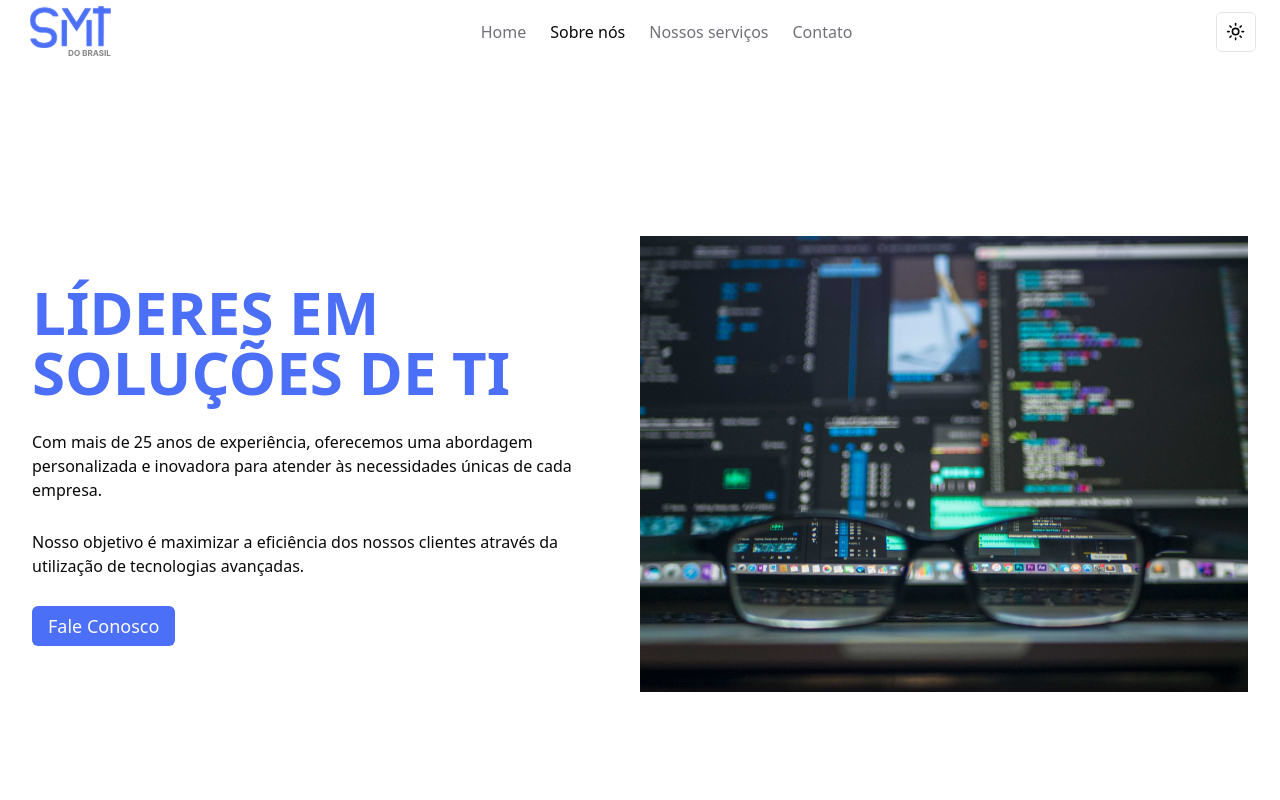
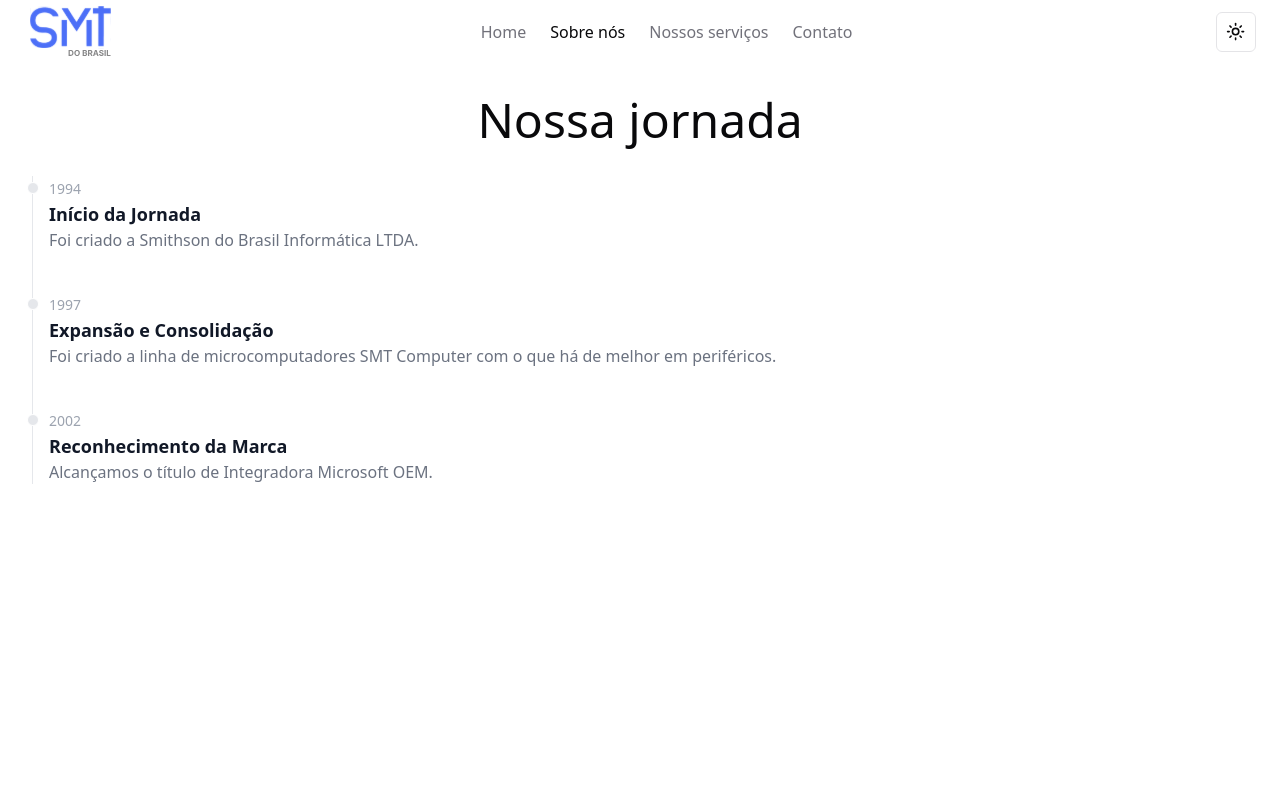
Before and after one commit to Smithson-do-Brasil/smithson-do-brasil, a React (Vite) app: page /about-us in a window 1280 px wide. Shown: the top 800 px of the page. Built offline with nearby package versions, Linux system fonts and the light colour scheme.

Commit message:
feat: create timeline in about us page

```diff
--- a/src/pages/AboutUs/components/cards.tsx
+++ b/src/pages/AboutUs/components/cards.tsx
@@ -9,7 +9,7 @@ export function Cards() {
   ]
 
   return (
-    <div className="container w-full">
+    <div className="w-full">
       <section className="grid grid-cols-1 gap-12 md:grid-cols-2 lg:grid-cols-4">
         {cards.map((card, index) => (
           <CardItem
--- a/src/pages/AboutUs/components/partners.tsx
+++ b/src/pages/AboutUs/components/partners.tsx
@@ -90,7 +90,7 @@ export function Partners() {
   ]
 
   return (
-    <section className="container my-20 flex flex-col items-center justify-center gap-8 lg:gap-20">
+    <section className="my-20 flex flex-col items-center justify-center gap-8 lg:gap-20">
       <h1 className="text-center text-2xl lg:text-4xl">
         Empresas que confiam no nosso trabalho
       </h1>
--- /dev/null
+++ b/src/pages/AboutUs/components/timeline-item.tsx
@@ -0,0 +1,22 @@
+interface TimelineItemProps {
+  year: number
+  title: string
+  description: string
+}
+
+export function TimelineItem({ year, title, description }: TimelineItemProps) {
+  return (
+    <li className="mb-10 ms-4">
+      <div className="absolute -start-1.5 mt-1.5 h-3 w-3 rounded-full border border-white bg-gray-200 dark:border-gray-900 dark:bg-gray-700"></div>
+      <time className="mb-1 text-sm font-normal leading-none text-gray-400 dark:text-gray-500">
+        {year}
+      </time>
+      <h3 className="text-lg font-semibold text-gray-900 dark:text-white">
+        {title}
+      </h3>
+      <p className="mb-4 text-base font-normal text-gray-500 dark:text-gray-400">
+        {description}
+      </p>
+    </li>
+  )
+}
--- /dev/null
+++ b/src/pages/AboutUs/components/timeline.tsx
@@ -0,0 +1,29 @@
+import { TimelineItem } from './timeline-item'
+
+export function Timeline() {
+  return (
+    <div className="space-y-8">
+      <h1 className="text-center text-5xl font-medium text-foreground">
+        Nossa jornada
+      </h1>
+      <ol className="relative mx-4 border-s border-gray-200 dark:border-gray-700 lg:mx-0">
+        <TimelineItem
+          year={1994}
+          title="Início da Jornada"
+          description="Foi criado a Smithson do Brasil Informática LTDA."
+        />
+        <TimelineItem
+          year={1997}
+          title="Expansão e Consolidação"
+          description="Foi criado a linha de microcomputadores SMT Computer com o que há de
+        melhor em periféricos."
+        />
+        <TimelineItem
+          year={2002}
+          title="Reconhecimento da Marca"
+          description="Alcançamos o título de Integradora Microsoft OEM."
+        />
+      </ol>
+    </div>
+  )
+}
--- a/src/pages/AboutUs/index.tsx
+++ b/src/pages/AboutUs/index.tsx
@@ -1,16 +1,14 @@
 import { Helmet } from 'react-helmet-async'
-import { Link } from 'react-router-dom'
-
-import { Button } from '@/components/ui/button'
 
 import { Cards } from './components/cards'
 import { Partners } from './components/partners'
+import { Timeline } from './components/timeline'
 
 export function AboutUs() {
   return (
-    <div className="mb-12">
+    <div className="container mb-12 flex flex-col gap-8 pt-8">
       <Helmet title="Sobre nós" />
-      <div className="container flex h-screen flex-col items-center justify-center gap-8 lg:flex-row">
+      {/* <div className="container flex h-screen flex-col items-center justify-center gap-8 lg:flex-row">
         <div className="flex flex-col gap-7 text-base font-medium">
           <h1 className="text-4xl font-bold uppercase text-[#4C6FF7] lg:text-6xl">
             Líderes em soluções de TI
@@ -33,7 +31,9 @@ export function AboutUs() {
         </div>
 
         <img src="about-us.jpg" alt="Image" className="lg:w-2/4" />
-      </div>
+      </div> */}
+
+      <Timeline />
 
       <Cards />
 
```
